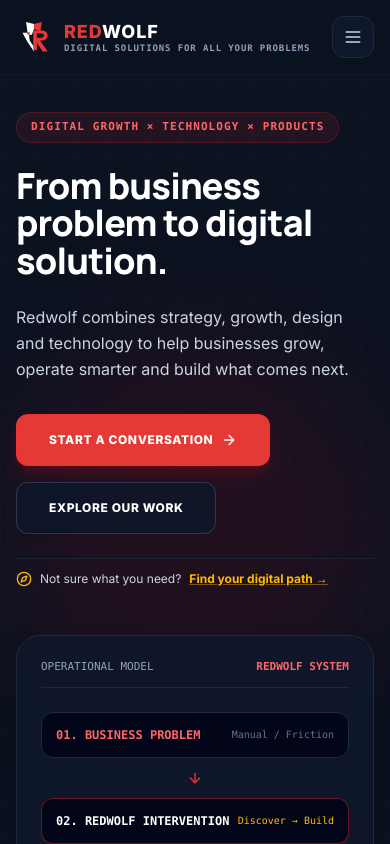
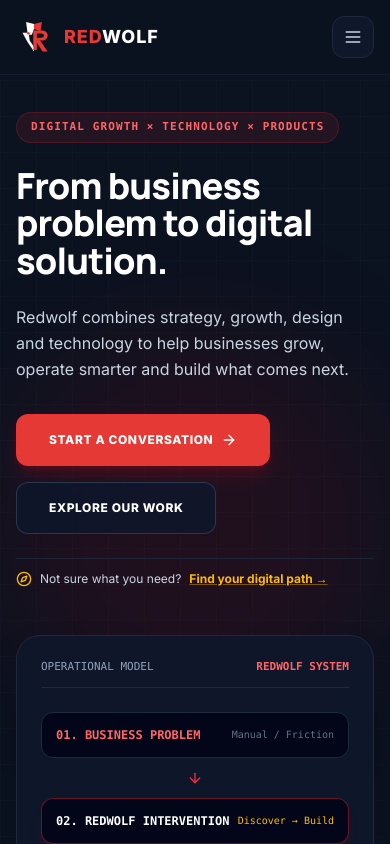
Before and after one commit to shivaneshan1015-hub/redwolf-website, a Next.js app: page / in a window 390 px wide. Shown: the top 844 px of the page. Built offline with nearby package versions, Linux system fonts and the light colour scheme; no server answers.

Commit message:
fix(brand): lock global REDWOLF brand identity and remove legacy sub-titles

```diff
--- a/app/layout.tsx
+++ b/app/layout.tsx
@@ -90,7 +90,7 @@ export default function RootLayout({
       {
         "@type": "LocalBusiness",
         "@id": `${siteConfig.url}/#localbusiness`,
-        "name": "Redwolf Digital Solutions",
+        "name": "Redwolf",
         "image": `${siteConfig.url}/logo.png`,
         "telephone": siteConfig.phone,
         "address": {
--- a/components/brand-logo.tsx
+++ b/components/brand-logo.tsx
@@ -6,10 +6,9 @@ import Link from "next/link";
 interface BrandLogoProps {
   variant?: "header" | "footer" | "hero";
   className?: string;
-  showTagline?: boolean;
 }
 
-export function BrandLogo({ variant = "header", className = "", showTagline = true }: BrandLogoProps) {
+export function BrandLogo({ className = "" }: BrandLogoProps) {
   return (
     <Link href="/" className={`group inline-flex items-center gap-3 transition-opacity ${className}`}>
       {/* Redwolf C1.5 Wolf + R Master Emblem */}
@@ -47,16 +46,11 @@ export function BrandLogo({ variant = "header", className = "", showTagline = tr
         </svg>
       </div>
 
-      {/* Brand Wordmark & Subline */}
+      {/* Brand Wordmark */}
       <div className="flex flex-col">
         <span className="font-heading font-extrabold tracking-wider text-white text-lg sm:text-xl uppercase group-hover:text-red-400 transition-colors">
           <span className="text-[#E53935]">RED</span>WOLF
         </span>
-        {showTagline && variant !== "footer" && (
-          <span className="text-[9px] sm:text-[10px] uppercase font-mono tracking-widest text-slate-400 -mt-1 font-bold">
-            DIGITAL SOLUTIONS FOR ALL YOUR PROBLEMS
-          </span>
-        )}
       </div>
     </Link>
   );
```
